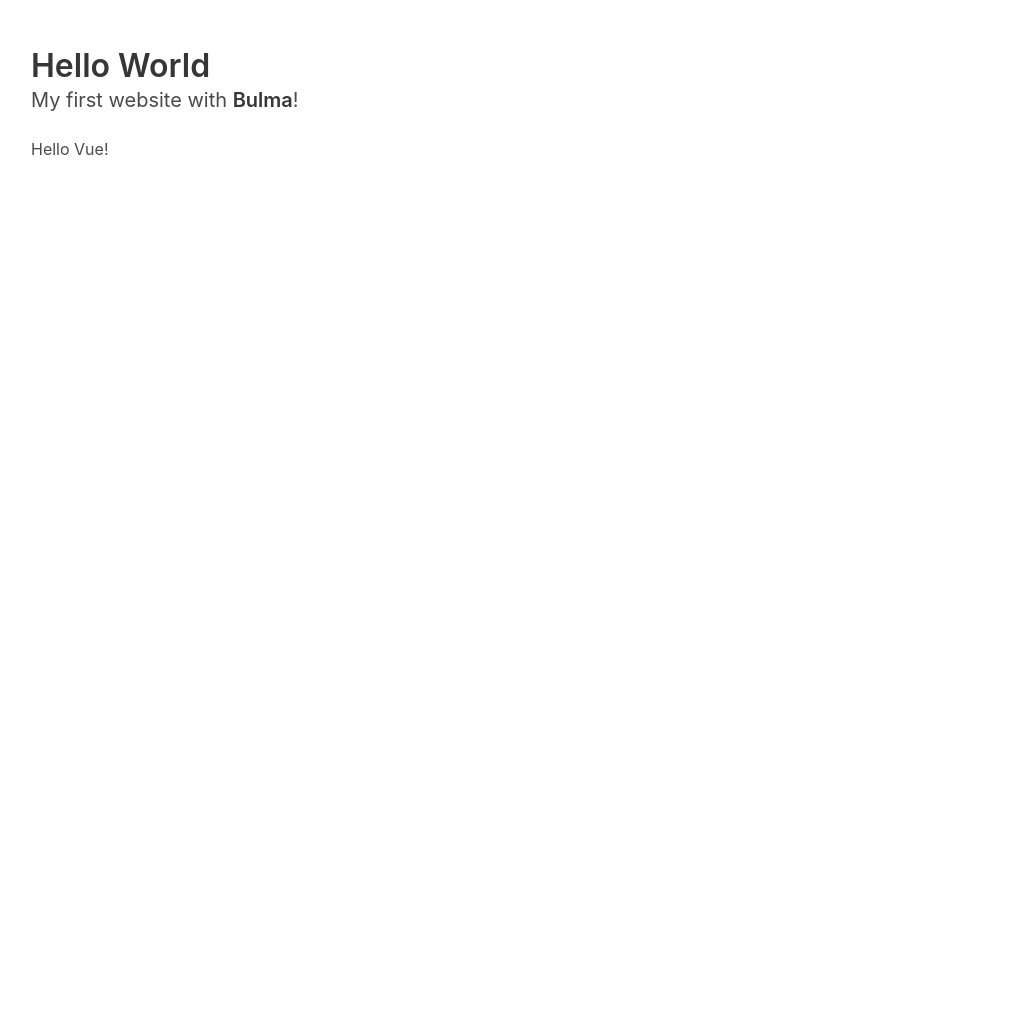
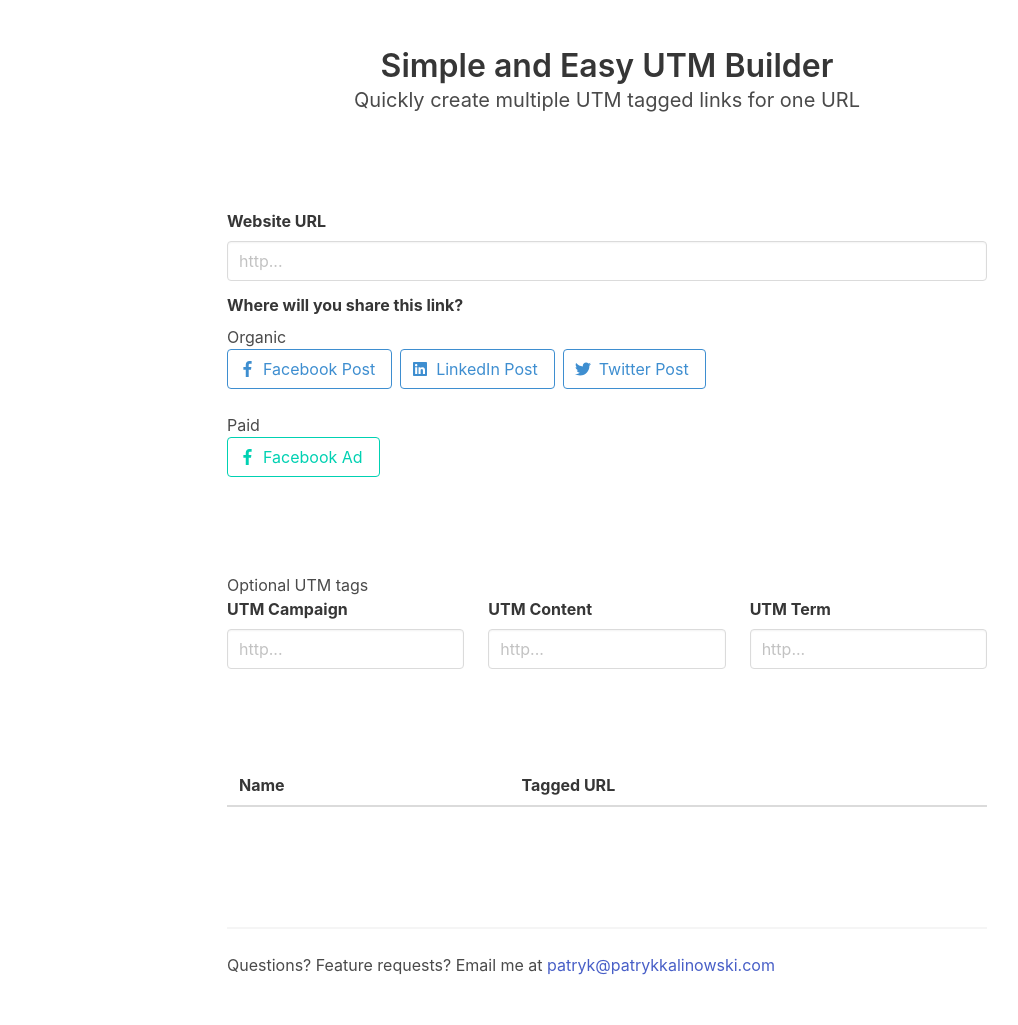
Before and after one commit to patrykkalinowski/easy-utm, a plain HTML site: page index.html in a window 1280 px wide. Shown: the whole page, without its empty margins (33-1051 px from the left). Before the commit the page ends 800 px from the top, so only its background shows below. Drawn offline with nearby package versions, Linux system fonts and the light colour scheme.

Commit message:
basic UTM tracker

```diff
--- a/index.html
+++ b/index.html
@@ -3,7 +3,7 @@
   <head>
     <meta charset="utf-8">
     <meta name="viewport" content="width=device-width, initial-scale=1">
-    <title>Hello Bulma!</title>
+    <title>Simple and Easy UTM Builder</title>
     <link rel="stylesheet" href="https://cdn.jsdelivr.net/npm/bulma@0.8.0/css/bulma.min.css">
     <script defer src="https://use.fontawesome.com/releases/v5.3.1/js/all.js"></script>
     <!-- development version, includes helpful console warnings -->
@@ -13,13 +13,133 @@
   <div id="app">
     <section class="section">
       <div class="container">
-        <h1 class="title">
-          Hello World
-        </h1>
-        <p class="subtitle">
-          My first website with <strong>Bulma</strong>!
-        </p>
-        <p>{{ message }}</p>
+        <div class="columns">
+          <div class="column"></div>
+          <div class="column is-8 has-text-centered">
+            <h1 class="title">
+              Simple and Easy UTM Builder
+            </h1>
+            <p class="subtitle">
+              Quickly create multiple UTM tagged links for one URL
+            </p>
+          </div>
+          <div class="column"></div>
+        </div>
+      </div>
+    </section>
+    <section class="section">
+      <div class="container">
+      <div class="columns">
+        <div class="column"></div>
+        <div class="column is-8">
+          <div class="field">
+            <label class="label">Website URL</label>
+            <div class="control">
+              <input class="input" type="url" placeholder="http..." v-model="websiteURL">
+            </div>
+          </div>
+
+          <label class="label">Where will you share this link?</label>
+
+          <p>Organic</p>
+          <div class="buttons">
+            <button class="button is-info" v-for="button of organicButtons" v-bind:class="{ 'is-active': button.selected, 'is-outlined': !button.selected }" @click="button.selected = !button.selected">
+              <span class="icon">
+                <i class="fab" :class="button.icon"></i>
+              </span>
+              <p>{{ button.name }}</p>
+            </button>
+          </div>
+
+          <p>Paid</p>
+          <div class="buttons">
+            <button class="button is-primary" v-for="button of paidButtons" v-bind:class="{ 'is-active': button.selected, 'is-outlined': !button.selected }" @click="button.selected = !button.selected">
+              <span class="icon">
+                <i class="fab" :class="button.icon"></i>
+              </span>
+              <p>{{ button.name }}</p>
+            </button>
+          </div>
+        </div>
+        <div class="column"></div>
+      </div>
+    </div>
+    </section>
+    <section class="section">
+      <div class="container">
+        <div class="columns">
+          <div class="column"></div>
+          <div class="column is-8">
+            <p>Optional UTM tags</p>
+            <div class="columns">
+              <div class="column">
+                <div class="field">
+                  <label class="label">UTM Campaign</label>
+                  <div class="control">
+                    <input class="input" type="text" placeholder="http..." v-model="utm_campaign">
+                  </div>
+                </div>
+              </div>
+              <div class="column">
+                <div class="field">
+                  <label class="label">UTM Content</label>
+                  <div class="control">
+                    <input class="input" type="text" placeholder="http..." v-model="utm_content">
+                  </div>
+                </div>
+              </div>
+              <div class="column">
+                <div class="field">
+                  <label class="label">UTM Term</label>
+                  <div class="control">
+                    <input class="input" type="text" placeholder="http..." v-model="utm_term">
+                  </div>
+                </div>
+              </div>
+            </div>
+
+          </div>
+          <div class="column"></div>
+        </div>
+      </div>
+    </section>
+    <section class="section">
+      <div class="container">
+        <div class="columns">
+          <div class="column"></div>
+          <div class="column is-8">
+            <div class="table-container">
+              <table class="table is-striped is-fullwidth">
+                <thead>
+                  <tr>
+                    <th>Name</th>
+                    <th>Tagged URL</th>
+                  </tr>
+                </thead>
+                <tbody>
+                  <tr v-for="element in table">
+                    <td>{{ element.name }}</td>
+                    <td>{{ element.url }}</td>
+                  </tr>
+                </tbody>
+              </table>
+            </div>
+          </div>
+          <div class="column"></div>
+        </div>
+      </div>
+    </section>
+    <section class="section">
+      <div class="container">
+        <div class="columns">
+          <div class="column"></div>
+          <div class="column is-8">
+            <hr />
+            <p>Questions? Feature requests? Email me at <a href="mailto:patryk@patrykkalinowski.com">patryk@patrykkalinowski.com</a></p>
+
+          </div>
+          <div class="column"></div>
+        </div>
       </div>
     </section>
   </div>
--- a/index.js
+++ b/index.js
@@ -1,6 +1,82 @@
 var app = new Vue({
   el: '#app',
   data: {
-    message: 'Hello Vue!'
+    websiteURL: null,
+    utm_campaign: null,
+    utm_content: null,
+    utm_term: null,
+    organicButtons: [
+      {
+        icon: "fa-facebook-f",
+        name: "Facebook Post",
+        source: "facebook",
+        medium: "post",
+        selected: false
+      },
+      {
+        icon: "fa-linkedin",
+        name: "LinkedIn Post",
+        source: "linkedin",
+        medium: "post",
+        selected: false
+      },
+      {
+        icon: "fa-twitter",
+        name: "Twitter Post",
+        source: "twitter",
+        medium: "post",
+        selected: false
+      }
+    ],
+    paidButtons: [
+      {
+        icon: "fa-facebook-f",
+        name: "Facebook Ad",
+        source: "facebook",
+        medium: "ppc",
+        selected: false
+      }
+    ]
+  },
+  computed: {
+    table: function() {
+      var arr = []
+
+      buttons = this.organicButtons.concat(this.paidButtons)
+      console.log(buttons)
+      for (button in buttons) {
+        var button = buttons[button]
+
+        if (button.selected) {
+          console.log("button selected")
+          var url = this.websiteURL;
+          url += `?utm_source=${button.source}&utm_medium=${button.medium}`
+          if (this.utm_campaign) {
+            url += `&utm_campaign=${this.utm_campaign}`
+          }
+          if (this.utm_content) {
+            url += `&utm_content=${this.utm_content}`
+          }
+          if (this.utm_term) {
+            url += `&utm_term=${this.utm_term}`
+          }
+
+          url = url.toLowerCase()
+          url = encodeURI(url)
+
+          arr.push({
+            name: button.name,
+            url: url
+          })
+        }
+      }
+
+      return arr
+    }
+  },
+  methods: {
+    toggle: function () {
+      console.log("Toggled")
+    }
   }
 })
```
